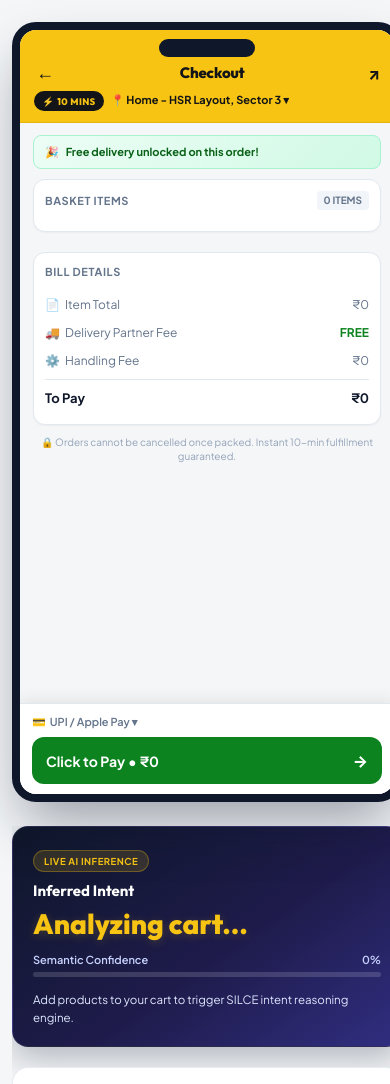
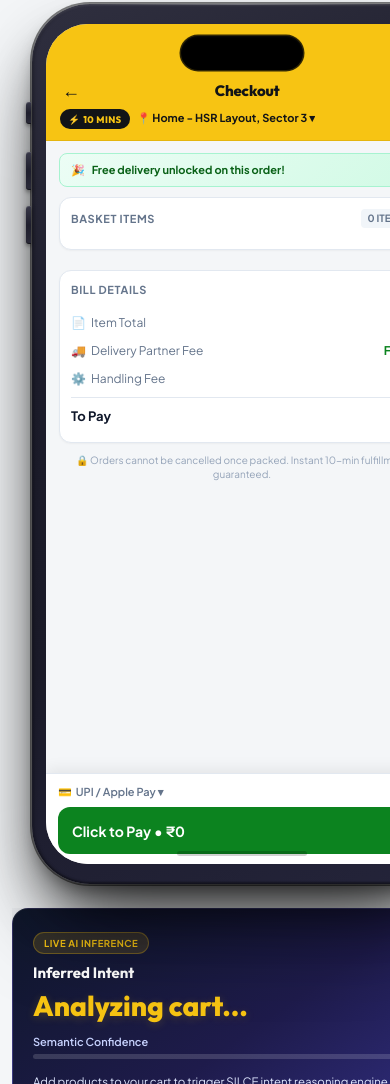
Before and after one commit to yalnizcurt/SILCE, a plain HTML site: page static/index.html in a window 390 px wide. Shown: the part 647-1731 px from the top of the page. Drawn offline with Linux system fonts and the light colour scheme; no server answers.

Commit message:
feat: iPhone device mockup shell — 1:2 ratio screen, thick bezels, side buttons, dynamic island, home indicator

```diff
--- a/static/index.html
+++ b/static/index.html
@@ -7,7 +7,7 @@
   <link rel="preconnect" href="https://fonts.googleapis.com">
   <link rel="preconnect" href="https://fonts.gstatic.com" crossorigin>
   <link href="https://fonts.googleapis.com/css2?family=Outfit:wght@400;500;600;700;800&family=Plus+Jakarta+Sans:wght@400;500;600;700&display=swap" rel="stylesheet">
-  <link rel="stylesheet" href="/static/style.css?v=4.0">
+  <link rel="stylesheet" href="/static/style.css?v=4.1">
 </head>
 <body>
   <!-- Header Bar -->
@@ -99,8 +99,15 @@
 
         <!-- Middle Column: Blinkit Mobile App Cart Review Interface -->
         <div class="mobile-frame-container">
-          <div class="mobile-frame">
-            <div class="dynamic-island"></div>
+          <div class="phone-device">
+            <!-- Physical side buttons -->
+            <div class="phone-side-btn silent-btn" title="Silent"></div>
+            <div class="phone-side-btn vol-up-btn" title="Volume Up"></div>
+            <div class="phone-side-btn vol-down-btn" title="Volume Down"></div>
+            <div class="phone-side-btn power-btn" title="Power"></div>
+
+            <div class="mobile-frame">
+              <div class="dynamic-island"></div>
 
             <!-- Mobile App Header -->
             <div class="mobile-app-header">
@@ -256,8 +263,12 @@
               </div>
             </div>
 
-          </div>
-        </div>
+              <!-- Home Indicator -->
+              <div class="home-indicator"></div>
+
+            </div><!-- /.mobile-frame -->
+          </div><!-- /.phone-device -->
+        </div><!-- /.mobile-frame-container -->
 
         <!-- Right Column: Live Context & Intent Summary -->
         <div class="sim-summary-panel">
--- a/static/style.css
+++ b/static/style.css
@@ -81,8 +81,8 @@
 
   /* Layout */
   --max-width:          1320px;
-  --col-center-width:   390px;
-  --col-side-min:       270px;
+  --col-center-width:   460px;  /* wider to fit phone shell + side buttons */
+  --col-side-min:       260px;
 }
 
 /* ── 2. Reset & Base ───────────────────────────────────────── */
@@ -489,39 +489,163 @@ body {
   color: var(--color-text-inverse);
 }
 
-/* ── 10. Center Column: Mobile Frame Shell ─────────────────── */
+/* ── 10. Center Column: Phone Device Shell ────────────────── */
+/*
+   BrowserStack-style iPhone mockup
+   Outer phone body:  420px × 880px
+   Inner screen:      392px × 840px  ≈  1 : 2.14  (iPhone 14 ratio)
+   Side buttons protrude ~6px each side → container needs 460px
+*/
 .mobile-frame-container {
-  /* Strict width — never bleeds outside center column */
   width: var(--col-center-width);
   max-width: var(--col-center-width);
   justify-self: center;
+  display: flex;
+  justify-content: center;
+  align-items: flex-start;
   position: sticky;
-  top: calc(57px + 49px + 20px); /* header + nav + margin */
-}
-
+  top: calc(57px + 49px + 20px);
+}
+
+/* ── Phone Body (the dark shell/bezel) ──────────────────────── */
+.phone-device {
+  position: relative;
+  width: 420px;
+  border-radius: 58px;
+  /* Titanium-like gradient body — matches modern iPhone Pro */
+  background: linear-gradient(
+    160deg,
+    #2f2f3f 0%,
+    #1c1c2a 35%,
+    #1a1a28 65%,
+    #24243a 100%
+  );
+  padding: 20px 14px;
+  /* Layered shadows for physical depth */
+  box-shadow:
+    inset 0 2px 2px rgba(255, 255, 255, 0.09),
+    inset 0 -2px 2px rgba(0, 0, 0, 0.35),
+    inset 3px 0  3px rgba(0, 0, 0, 0.18),
+    inset -3px 0 3px rgba(0, 0, 0, 0.18),
+    0 0 0 1px rgba(255, 255, 255, 0.07),
+    0 0 0 2px rgba(0, 0, 0, 0.5),
+    0 50px 90px -20px rgba(0, 0, 0, 0.7),
+    0 30px 50px -10px rgba(0, 0, 0, 0.5),
+    0  8px 16px -4px rgba(0, 0, 0, 0.35);
+}
+
+/* Thin metallic sheen along top edge */
+.phone-device::before {
+  content: '';
+  position: absolute;
+  top: 0;
+  left: 40px;
+  right: 40px;
+  height: 1px;
+  background: linear-gradient(
+    90deg,
+    transparent 0%,
+    rgba(255,255,255,0.18) 30%,
+    rgba(255,255,255,0.28) 50%,
+    rgba(255,255,255,0.18) 70%,
+    transparent 100%
+  );
+  border-radius: 1px;
+  pointer-events: none;
+}
+
+/* ── Physical Side Buttons ──────────────────────────────────── */
+.phone-side-btn {
+  position: absolute;
+  background: linear-gradient(180deg, #383848 0%, #1e1e2c 50%, #2a2a38 100%);
+  border-radius: 3px;
+  box-shadow:
+    inset 0 1px 0 rgba(255, 255, 255, 0.12),
+    inset 0 -1px 0 rgba(0, 0, 0, 0.5),
+    0 2px 4px rgba(0, 0, 0, 0.5);
+}
+
+/* Silent/mute toggle — short stub, left side */
+.silent-btn {
+  left: -6px;
+  top: 98px;
+  width: 5px;
+  height: 22px;
+  border-radius: 3px 0 0 3px;
+}
+
+/* Volume Up — left side */
+.vol-up-btn {
+  left: -6px;
+  top: 148px;
+  width: 5px;
+  height: 38px;
+  border-radius: 3px 0 0 3px;
+}
+
+/* Volume Down — left side */
+.vol-down-btn {
+  left: -6px;
+  top: 202px;
+  width: 5px;
+  height: 38px;
+  border-radius: 3px 0 0 3px;
+}
+
+/* Power / Sleep-Wake — right side */
+.power-btn {
+  right: -6px;
+  top: 185px;
+  width: 5px;
+  height: 74px;
+  border-radius: 0 3px 3px 0;
+}
+
+/* ── The Screen (inner frame) ───────────────────────────────── */
 .mobile-frame {
-  width: var(--col-center-width);
-  height: 780px;
+  width: 100%;           /* 392px (420 - 14px×2 padding) */
+  height: 840px;         /* → ratio 392:840 ≈ 1:2.14 */
   display: flex;
   flex-direction: column;
   background: var(--color-bg-card);
-  border-radius: var(--radius-xl);
-  border: 8px solid var(--color-bg-header);
-  box-shadow: var(--shadow-phone);
+  border-radius: 42px;
   overflow: hidden;
   position: relative;
-}
-
+  /* Subtle inset to make screen look recessed into bezel */
+  box-shadow:
+    inset 0 0 0 1px rgba(0, 0, 0, 0.12),
+    inset 0 2px 8px rgba(0, 0, 0, 0.08);
+}
+
+/* ── Dynamic Island ─────────────────────────────────────────── */
 .dynamic-island {
-  width: 96px;
-  height: 18px;
-  background: var(--color-bg-header);
-  border-radius: var(--radius-full);
+  width: 122px;
+  height: 34px;
+  background: #000000;
+  border-radius: 20px;
   position: absolute;
-  top: 9px;
+  top: 12px;
   left: 50%;
   transform: translateX(-50%);
   z-index: 50;
+  /* Camera + sensors subtle glow */
+  box-shadow:
+    0 0 0 1.5px rgba(0,0,0,0.8),
+    inset 0 1px 2px rgba(255,255,255,0.04);
+  pointer-events: none;
+}
+
+/* ── Home Indicator Bar ─────────────────────────────────────── */
+.home-indicator {
+  position: absolute;
+  bottom: 8px;
+  left: 50%;
+  transform: translateX(-50%);
+  width: 130px;
+  height: 5px;
+  background: rgba(0, 0, 0, 0.18);
+  border-radius: 3px;
+  z-index: 300;
   pointer-events: none;
 }
 
@@ -531,7 +655,8 @@ body {
   top: 0;
   z-index: 40;
   background: var(--color-brand-yellow);
-  padding: 32px 14px 11px;
+  /* Extra top padding clears dynamic island (34px island + 12px gap + 6px buffer = 52px) */
+  padding: 56px 14px 11px;
   border-bottom: 1px solid #E5B50F;
   flex-shrink: 0;
 }
@@ -1738,8 +1863,8 @@ body {
 
 /* ── 16. Responsive Breakpoints ────────────────────────────── */
 
-/* 1280px: collapse to 2-col, center phone on top */
-@media (max-width: 1280px) {
+/* 1300px: collapse to 2-col, phone on right stacked */
+@media (max-width: 1300px) {
   .sim-grid {
     grid-template-columns: minmax(var(--col-side-min), 1fr) var(--col-center-width);
     grid-template-rows: auto auto;
@@ -1767,8 +1892,8 @@ body {
   }
 }
 
-/* 900px: full single column */
-@media (max-width: 900px) {
+/* 960px: single column stack */
+@media (max-width: 960px) {
   .sim-grid {
     grid-template-columns: 1fr;
     max-width: var(--col-center-width);
```
